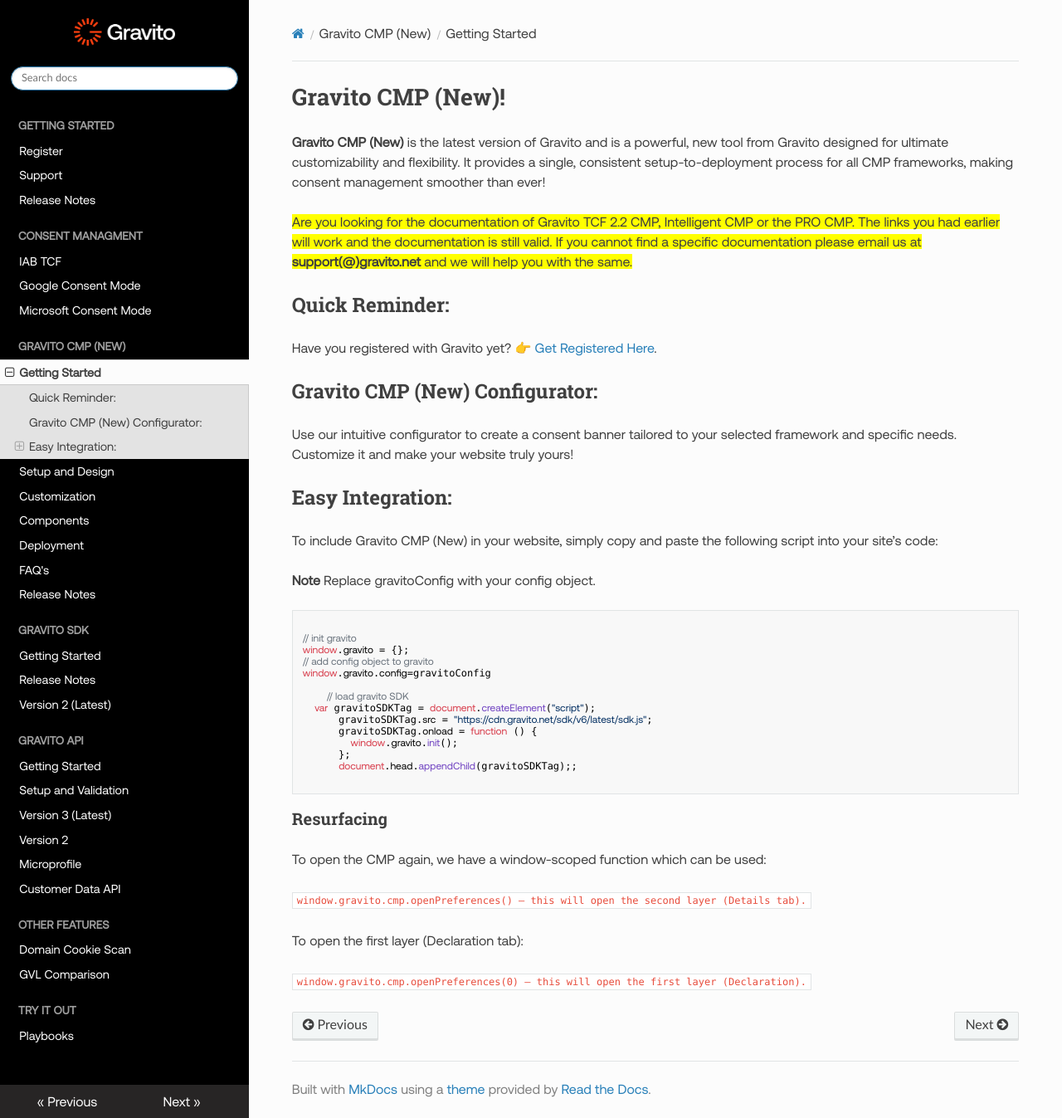
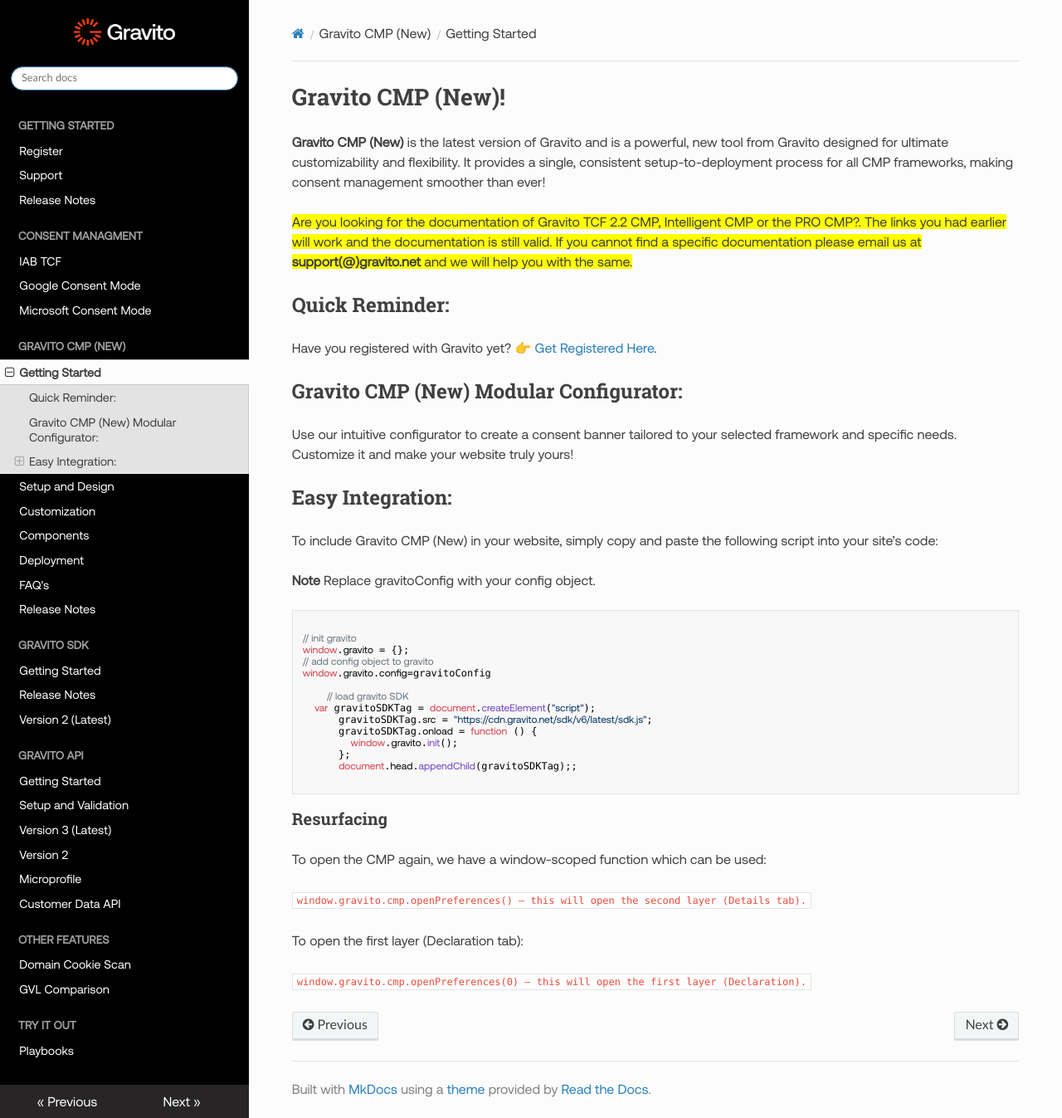
Before and after one commit to GravitoLtd/gravitoltd.github.io, an MkDocs documentation site: the page built from docs/Gravito_V6_CMP/Getting_Started.md, in a window 1280 px wide and 1347 px high. Shown: the whole window at 83% size. Built offline with MkDocs 1.6.1, drawn with Linux system fonts in a browser that asks for light colours; nearby versions of some CDN libraries; comment, search, counter and statistics services are not loaded.

Commit message:
minor corrections

```diff
--- a/docs/Gravito_V6_CMP/Getting_Started.md
+++ b/docs/Gravito_V6_CMP/Getting_Started.md
@@ -2,12 +2,12 @@
 
 **Gravito CMP (New)** is the latest version of Gravito and is a powerful, new tool from Gravito designed for ultimate customizability and flexibility. It provides a single, consistent setup-to-deployment process for all CMP frameworks, making consent management smoother than ever!
 
-<span style="background-color: #FFFF00">Are you looking for the documentation of Gravito TCF 2.2 CMP, Intelligent CMP or the PRO CMP. The links you had earlier will work and the documentation is still valid. If you cannot find a specific documentation please email us at **support(@)gravito.net** and we will help you with the same.</span>
+<span style="background-color: #FFFF00">Are you looking for the documentation of Gravito TCF 2.2 CMP, Intelligent CMP or the PRO CMP?. The links you had earlier will work and the documentation is still valid. If you cannot find a specific documentation please email us at **support(@)gravito.net** and we will help you with the same.</span>
 
 ## Quick Reminder:
 Have you registered with Gravito yet? 👉 [Get Registered Here](https://adminv2.gravito.net).
 
-## Gravito CMP (New) Configurator:
+## Gravito CMP (New) Modular Configurator:
 Use our intuitive configurator to create a consent banner tailored to your selected framework and specific needs. Customize it and make your website truly yours!
 
 ## Easy Integration:
```
